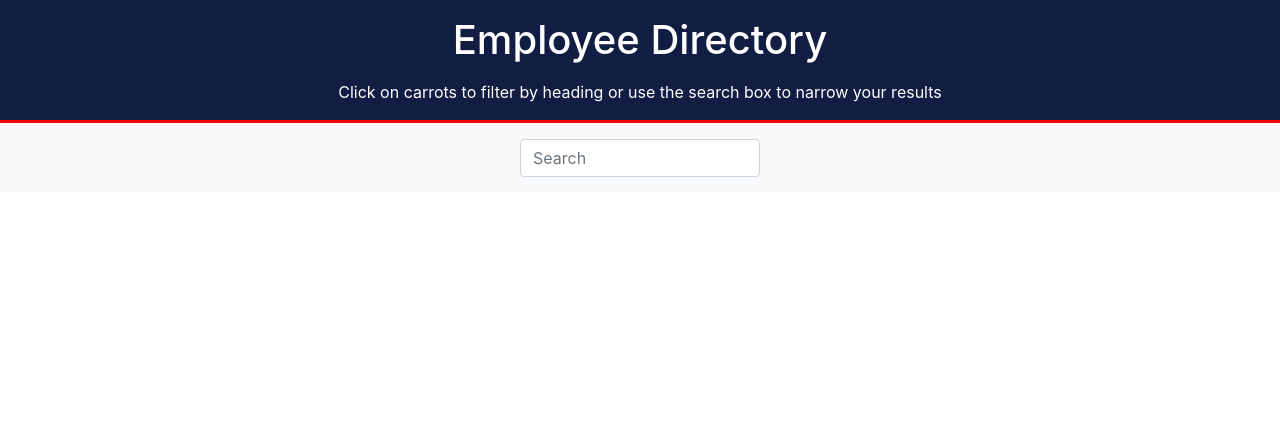
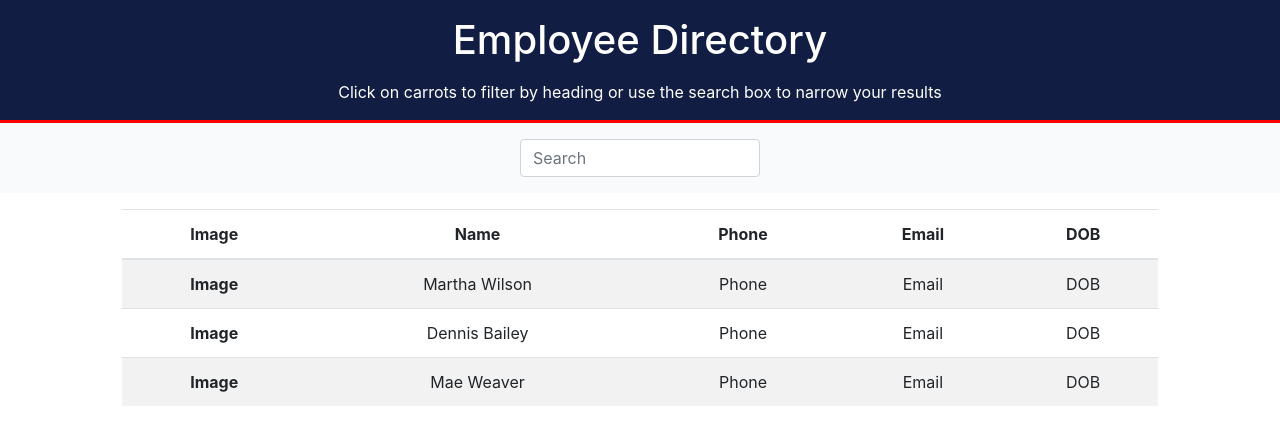
Before and after one commit to cbragg9/React-EmployeeDirectory, a React (Create React App) app: page / in a window 1280 px wide. Shown: the top 444 px of the page. Built offline with nearby package versions, Linux system fonts and the light colour scheme.

Commit message:
Table component template

```diff
--- a/src/App.js
+++ b/src/App.js
@@ -1,6 +1,7 @@
 import React from "react";
 import Form from "./components/Form.js";
 import Header from "./components/Header.js";
+import Table from "./components/Table.js";
 
 class App extends React.Component {
   state = {
@@ -18,6 +19,7 @@ class App extends React.Component {
       <div className="text-center">
         <Header />
         <Form handleInputChange={this.handleInputChange} currentState={this.state}/>
+        <Table />
       </div>
     )
   }
--- a/src/components/Header.js
+++ b/src/components/Header.js
@@ -4,10 +4,12 @@ import "../styles/Header.css";
 function Header() {
 
   return (
-    <div className="row d-flex justify-content-center header-box">
-      <div className="col-8">
-        <h1>Employee Directory</h1>
-        <p>Click on carrots to filter by heading or use the search box to narrow your results</p>
+    <div className="container-fluid">
+      <div className="row d-flex justify-content-center header-box">
+        <div className="col-8">
+          <h1>Employee Directory</h1>
+          <p>Click on carrots to filter by heading or use the search box to narrow your results</p>
+        </div>
       </div>
     </div>
   )
--- /dev/null
+++ b/src/components/Table.js
@@ -0,0 +1,50 @@
+import React from "react";
+
+function Table() {
+
+  return (
+    <div className="container-fluid">
+      <div className="row d-flex justify-content-center">
+        <div className="col-10">
+          <table className="table table-striped">
+            <thead>
+              <tr>
+                <th scope="col">Image</th>
+                <th scope="col">Name</th>
+                <th scope="col">Phone</th>
+                <th scope="col">Email</th>
+                <th scope="col">DOB</th>
+              </tr>
+            </thead>
+            <tbody>
+              <tr>
+                <th scope="row">Image</th>
+                <td>Martha Wilson</td>
+                <td>Phone</td>
+                <td>Email</td>
+                <td>DOB</td>
+              </tr>
+              <tr>
+                <th scope="row">Image</th>
+                <td>Dennis Bailey</td>
+                <td>Phone</td>
+                <td>Email</td>
+                <td>DOB</td>
+              </tr>
+              <tr>
+                <th scope="row">Image</th>
+                <td>Mae Weaver</td>
+                <td>Phone</td>
+                <td>Email</td>
+                <td>DOB</td>
+              </tr>
+            </tbody>
+          </table>
+        </div>
+      </div>
+    </div>
+  )
+
+}
+
+export default Table;
```
